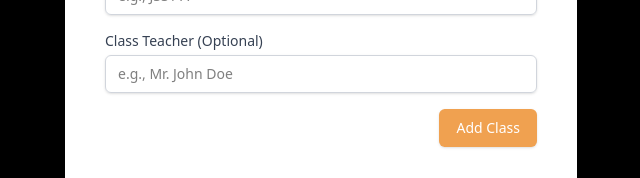
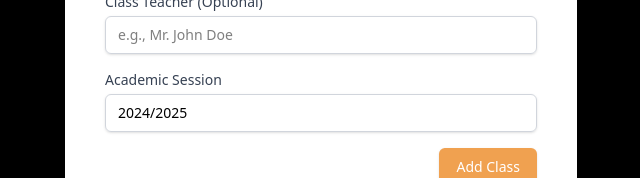
Before and after one commit to devon1910/Standard-Schools-Portal, a React (Vite) app: page /classes in a window 1280 px wide. Both pictures are taken after a click on the button "Add New Class". Shown: the part 412-590 px from the top of the page, without its empty margins (319-959 px from the left). Built offline with nearby package versions, Linux system fonts and the light colour scheme; no server answers.

Commit message:
Completed CRUD for Classes

```diff
--- a/src/components/ClassForm.jsx
+++ b/src/components/ClassForm.jsx
@@ -1,11 +1,12 @@
 import React, { useState, useEffect } from 'react';
 
-const ClassForm = ({ onSubmit, initialData, classTypes }) => {
+const ClassForm = ({ onSubmit, initialData, classTypes, selectedSession }) => {
   const [formData, setFormData] = useState({
     id:0,
     name: '',
     classTeacher: '',
     classTypeId: 0,
+    sessionId: 0
   });
 
   useEffect(() => {
@@ -13,8 +14,11 @@ const ClassForm = ({ onSubmit, initialData, classTypes }) => {
       setFormData(initialData);
     } else {
       setFormData({
+        id:0,
         name: '',
         classTeacher: '',
+        classTypeId: 0,
+        sessionId: 0
       });
     }
   }, [initialData]);
@@ -38,9 +42,10 @@ const ClassForm = ({ onSubmit, initialData, classTypes }) => {
         <select
          className="mt-1 block w-full px-3 py-2 border border-gray-300 bg-white rounded-md shadow-sm focus:outline-none focus:ring-primary-orange focus:border-primary-orange sm:text-sm"
          required
-         id="classType"
-         name="classType"
+         id="classTypeId"
+         name="classTypeId"
          value={formData.classTypeId}
+         onChange={handleChange}
         >
         <option key={0} value="0">Select a Class Type </option>
 
@@ -83,10 +88,24 @@ const ClassForm = ({ onSubmit, initialData, classTypes }) => {
         />
       </div>
 
+      <div>
+        <label htmlFor="classTeacher" className="block text-sm font-medium text-gray-700 mb-1">
+          Academic Session
+        </label>
+        <input
+          type="text"
+          id="session"
+          name="session"
+          value={selectedSession}
+          readOnly
+          className="mt-1 block w-full px-3 py-2 border border-gray-300 rounded-md shadow-sm focus:outline-none focus:ring-primary-orange focus:border-primary-orange sm:text-sm"
+        />
+      </div>
+
       <div className="flex justify-end">
         <button
           type="submit"
-          className="inline-flex justify-center py-2 px-4 border border-transparent shadow-sm text-sm font-medium rounded-md text-white bg-primary-orange hover:bg-opacity-80 focus:outline-none focus:ring-2 focus:ring-offset-2 focus:ring-primary-orange transition-colors"
+          className="inline-flex justify-center py-2 px-4 border border-transparent shadow-sm text-sm font-medium rounded-md text-white bg-primary-orange hover:bg-opacity-80 focus:outline-none focus:ring-2 focus:ring-offset-2 focus:ring-primary-orange transition-colors cursor-pointer"
         >
           {initialData ? 'Update Class' : 'Add Class'}
         </button>
--- a/src/pages/ClassesPage.jsx
+++ b/src/pages/ClassesPage.jsx
@@ -12,10 +12,7 @@ const ClassesPage = () => {
   const [isModalOpen, setIsModalOpen] = useState(false);
   const [editingClass, setEditingClass] = useState(null);
 
-  const { dashboardData} = useDashboardData();
-
-  console.log("dashboardData: ",dashboardData);
-
+  const { dashboardData, isLoading} = useDashboardData();
 
 
   const [selectedSession, setSelectedSession] = useState('2024/2025');
@@ -32,10 +29,16 @@ const ClassesPage = () => {
     setIsModalOpen(true);
   };
 
+   const handleEditClassClick = (classesData) => {
+    setEditingClass(classesData)
+    setIsModalOpen(true);
+  };
+
   const handleDeleteClass = async (classId) => {
     if (window.confirm('Are you sure you want to delete this class?')) {
        await deleteClassesData(classId).then((response)=>{
-        console.log('delete response: ', response);
+        console.log('response: ', response);
+        window.location.reload();
        })
     }
 
@@ -47,14 +50,24 @@ const ClassesPage = () => {
   };
 
   const handleClassFormSubmit = async (formData) => {
-    console.log('formData: ', formData);
+    formData.sessionId = availableSessions.filter((session) => session.name === selectedSession)[0].id
+
     await submitClassData(formData).then((response)=>{
       console.log('response: ', response);
+      window.location.reload();
     }).catch(error => console.log(error));
 
     closeModal();
     console.log('Class Form Submitted:', { ...formData, session: selectedSession, term: selectedTerm });
   };
+
+   if (isLoading) {
+    return (
+      <div className="flex items-center justify-center min-h-[60vh]">
+        <div className="animate-spin rounded-full h-20 w-20 border-t-4 border-b-4 border-primary-orange"></div>
+      </div>
+    );
+  }
 
   return (
     <div className="bg-white p-6 rounded-lg shadow-md">
@@ -97,7 +110,7 @@ const ClassesPage = () => {
           <ClassCard
             key={cls.id}
             classData = {cls}
-            onEdit={handleClassFormSubmit}
+            onEdit={handleEditClassClick}
             onDelete={handleDeleteClass}
             selectedSession={selectedSession}
             selectedTerm={selectedTerm}
@@ -106,7 +119,11 @@ const ClassesPage = () => {
       </div>
 
       <Modal isOpen={isModalOpen} onClose={closeModal} title={editingClass ? 'Edit Class' : 'Add New Class'}>
-        <ClassForm onSubmit={handleClassFormSubmit} initialData={editingClass} classTypes={classTypes} />
+        <ClassForm
+        onSubmit={handleClassFormSubmit}
+        initialData={editingClass}
+        classTypes={classTypes}
+        selectedSession={selectedSession} />
       </Modal>
     </div>
   );
```
